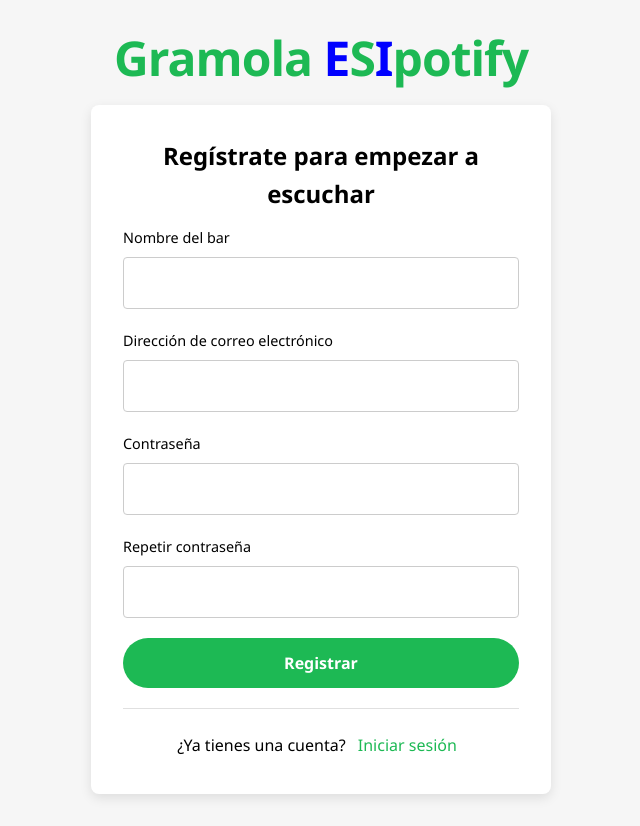
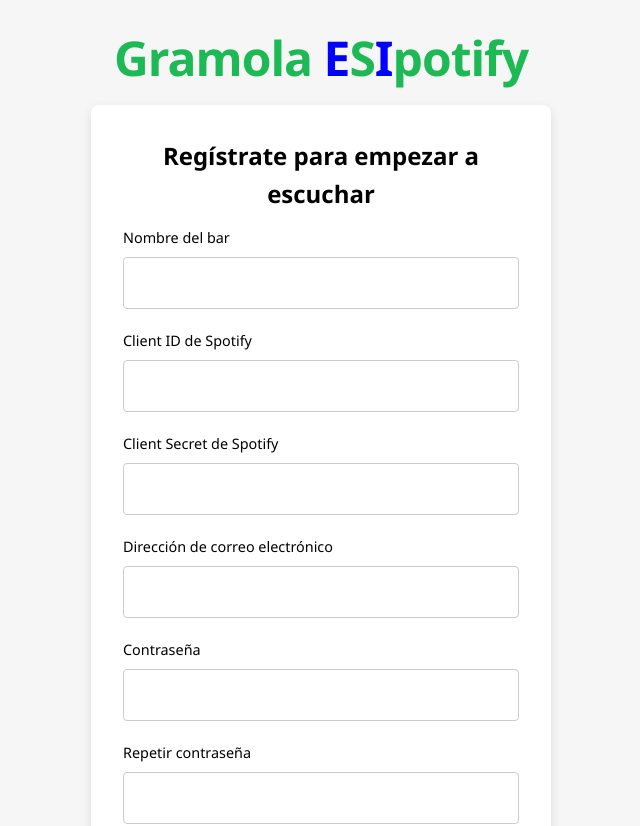
Before and after one commit to juanmariabravo/gramola-spotify-2025, an Angular app in the folder frontend/gramola_front/: page /register in a window 1280 px wide. Shown: the top 826 px of the page, without its empty margins (319-959 px from the left). Built offline with nearby package versions, Linux system fonts and the light colour scheme.

Commit message:
Añadido client_id y client_secret al registro y arreglo de fallos al recuperar la contraseña en el back tras iniciar sesión y añadido confirmed a la base de datos

```diff
--- a/frontend/gramola_front/src/app/login/login.ts
+++ b/frontend/gramola_front/src/app/login/login.ts
@@ -32,6 +32,7 @@
     const { email, password } = this.loginForm.value;
     console.log('Login form submitted');
     console.log('Email:', email);
+    console.log('Password:', password);
 
     this.userService.login(email, password).subscribe({
       next: (res) => {
--- a/frontend/gramola_front/src/app/register/register.html
+++ b/frontend/gramola_front/src/app/register/register.html
@@ -8,6 +8,14 @@
             <div class="form-group">
                 <label for="barName">Nombre del bar</label>
                 <input type="text" id="barName" [(ngModel)]="barName" name="barName" required>
+            </div>
+            <div class="form-group">
+                <label for="clientId">Client ID de Spotify</label>
+                <input type="text" id="clientId" [(ngModel)]="clientId" name="clientId" required>
+            </div>
+            <div class="form-group">
+                <label for="clientSecret">Client Secret de Spotify</label>
+                <input type="password" id="clientSecret" [(ngModel)]="clientSecret" name="clientSecret" required>
             </div>
             <div class="form-group">
                 <label for="email">Dirección de correo electrónico</label>
--- a/frontend/gramola_front/src/app/register/register.ts
+++ b/frontend/gramola_front/src/app/register/register.ts
@@ -18,6 +18,8 @@
   email? : string
   pwd1? : string
   pwd2? : string
+  clientId? : string
+  clientSecret? : string
 
   constructor(private service : UserService) { }
 
@@ -29,7 +31,7 @@
       return;
     }
 
-    this.service.register(this.barName!, this.email!, this.pwd1!, this.pwd2!).subscribe(
+    this.service.register(this.barName!, this.email!, this.pwd1!, this.pwd2!, this.clientId!, this.clientSecret!).subscribe(
       ok => {
         console.log('Registro exitoso', ok);
         this.registroExitoso = true;
--- a/frontend/gramola_front/src/app/user-service.ts
+++ b/frontend/gramola_front/src/app/user-service.ts
@@ -5,20 +5,22 @@
   providedIn: 'root'
 })
 export class UserService {
-  private apiUrl = 'http://localhost:8080/users/register';
+  private registerUrl = 'http://localhost:8080/users/register';
   private loginUrl = 'http://localhost:8080/users/login';
 
   constructor(private http: HttpClient) {}
 
-  register(barName : string, email : string, pwd1 : string, pwd2 : string) {
+  register(barName: string, email: string, pwd1: string, pwd2: string, clientId: string, clientSecret: string) {
     let info = {
       barName : barName,
       email : email,
       pwd1 : pwd1,
-      pwd2 : pwd2
-    }
+      pwd2 : pwd2,
+      clientId: clientId,
+      clientSecret: clientSecret
+    };
     const headers = { 'Content-Type': 'application/json', 'Accept': 'application/json' };
-    return this.http.post<any>(this.apiUrl, info, { headers });
+    return this.http.post<any>(this.registerUrl, info, { headers });
   }
 
   login(email: string, password: string) {
```
Also changed, not shown: 1 other file (tests, documents, lock files or other folders).
